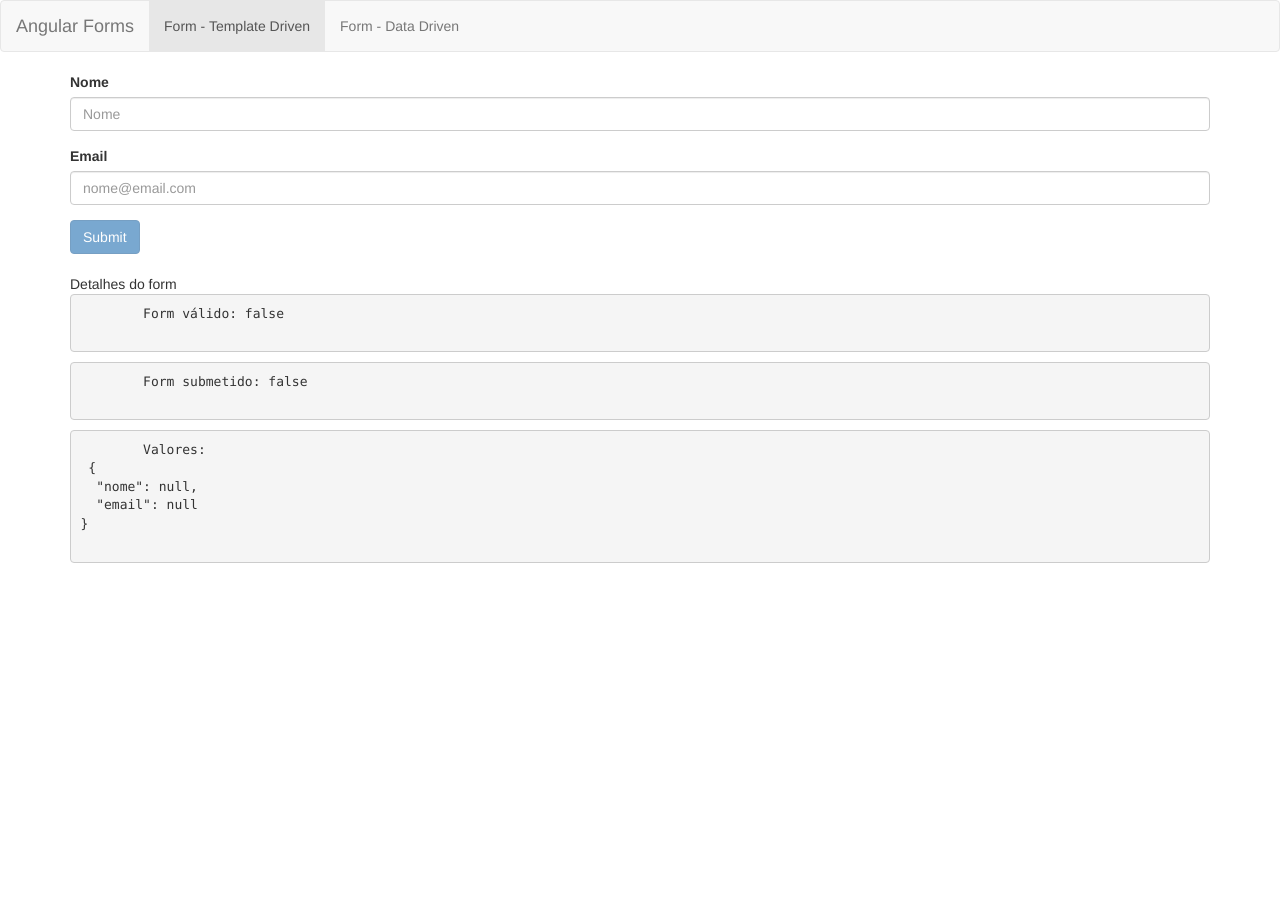
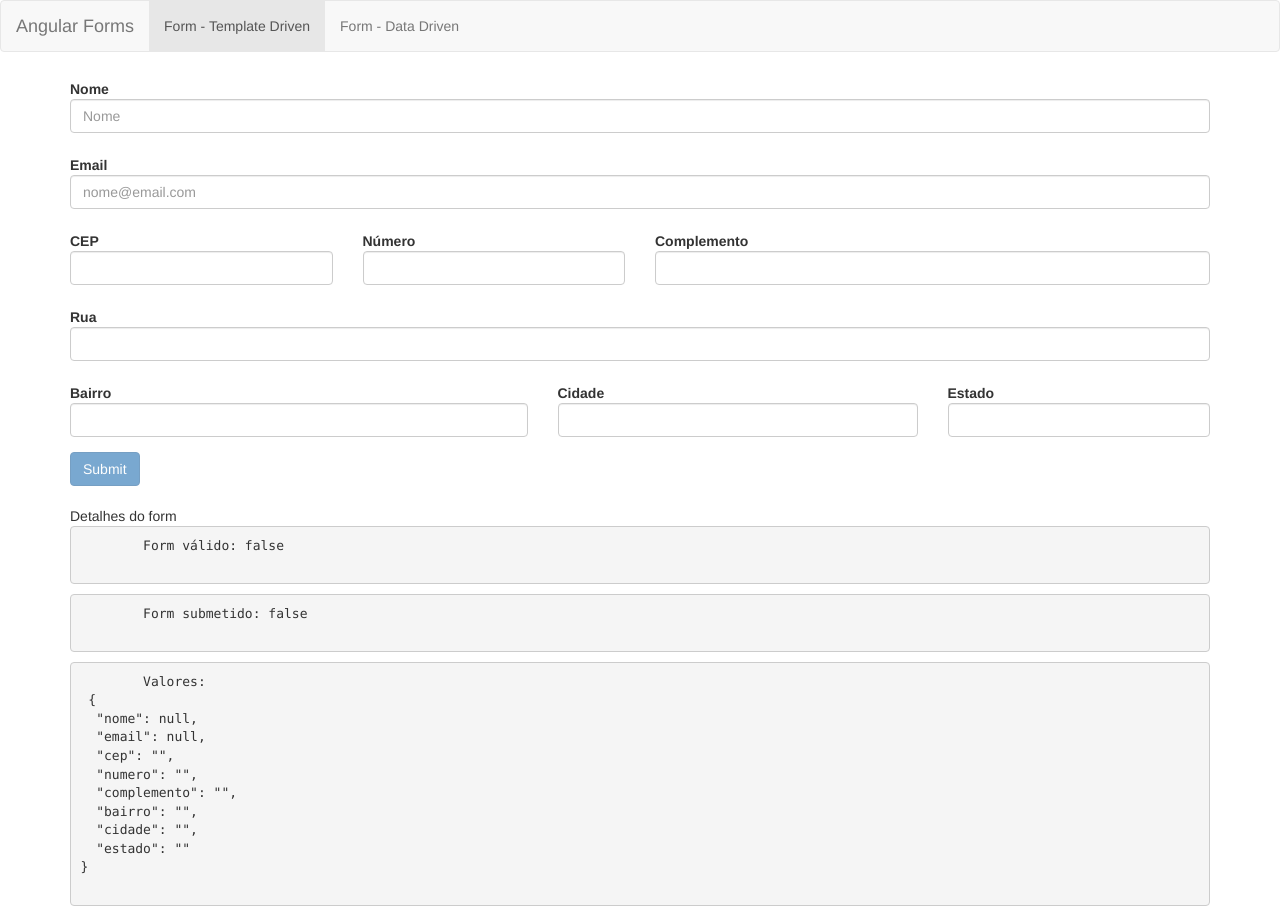
Before and after one commit to regisPatrick/CursoAngular2, an Angular app in the folder forms/: page /templateForm in a window 1280 px wide. Before the commit the page ends 800 px from the top, so only its background shows below. Built offline with nearby package versions, Linux system fonts and the light colour scheme.

Commit message:
commit 10-04-2020

```diff
--- a/forms/src/app/template-form/template-form.component.html
+++ b/forms/src/app/template-form/template-form.component.html
@@ -1,36 +1,134 @@
-<form #f="ngForm" (ngSubmit)="onSubmit(f)">
-    <div class="form-group"
-        [class.has-error]="!nome.valid && nome.touched"
+<form #f="ngForm" (ngSubmit)="onSubmit(f)" class="form-horizontal">
+    <div class="form-group" [class.has-error]="!nome.valid && nome.touched"
         [class.has-feedback]="!nome.valid && nome.touched">
+
+        <div class="col-sm-12">
             <label for="nome" class="control-label">Nome</label>
-        <input type="text" class="form-control" name="nome"
-        id="nome" placeholder="Nome" [ngModel]="usuario.nome" required #nome="ngModel"/>
+        </div>
+
+        <div class="col-sm-12">
+            <input type="text" class="form-control" name="nome" id="nome" placeholder="Nome" [ngModel]="usuario.nome"
+                required #nome="ngModel" />
             <!-- <div>
             {{ nome.className }}
         </div> -->
-        <span class="glyphicon glyphicon-remove form-control-feedback"
-        aria-hidden="true" *ngIf="!nome.valid && nome.touched" ></span>
+            <span class="glyphicon glyphicon-remove form-control-feedback" aria-hidden="true"
+                *ngIf="!nome.valid && nome.touched"></span>
             <span id="nome" class="sr-only" *ngIf="!nome.valid && nome.touched">(error)</span>
-        <div *ngIf="!nome.valid && nome.touched"
-            class="alert alert-danger" role="alert">
+            <div *ngIf="!nome.valid && nome.touched" class="alert alert-danger" role="alert">
                 Nome é obrigatório.
             </div>
         </div>
+    </div>
 
-    <div class="form-group"
-        [class.has-error]="!email.valid && email.touched"
+    <div class="form-group" [class.has-error]="!email.valid && email.touched"
         [class.has-feedback]="!email.valid && email.touched">
+        <div class="col-sm-12">
             <label for="email" class="control-label">Email</label>
-        <input type="email" class="form-control" name="email"
-        id="email" placeholder="nome@email.com" [ngModel]="usuario.email" required email #email="ngModel"/>
+        </div>
+
+        <div class="col-sm-12">
+            <input type="email" class="form-control" name="email" id="email" placeholder="nome@email.com"
+                [ngModel]="usuario.email" required email #email="ngModel" />
             <!-- pattern="[a-z0-9!#$%&'*+/=?^_`{|}~-]+(?:\.[a-z0-9!#$%&'*+/=?^_`{|}~-]+)*@(?:[a-z0-9](?:[a-z0-9-]*[a-z0-9])?\.)+[a-z0-9](?:[a-z0-9-]*[a-z0-9])?" -->
 
-        <span class="glyphicon glyphicon-remove form-control-feedback"
-        aria-hidden="true" *ngIf="!email.valid && email.touched" ></span>
+            <span class="glyphicon glyphicon-remove form-control-feedback" aria-hidden="true"
+                *ngIf="!email.valid && email.touched"></span>
             <span id="email" class="sr-only" *ngIf="!email.valid && email.touched">(error)</span>
-        <div *ngIf="!email.valid && email.touched"
-            class="alert alert-danger" role="alert">
+            <div *ngIf="!email.valid && email.touched" class="alert alert-danger" role="alert">
                 Email inválido.
+            </div>
+        </div>
+    </div>
+
+    <div class="form-group">
+
+        <div class="col-md-3" [class.has-error]="!cep.valid && cep.touched"
+            [class.has-feedback]="!cep.valid && cep.touched">
+            <label for="cep" class="control-label">CEP</label>
+            <input type="text" class="form-control" id="cep" name="cep" ngModel required #cep="ngModel" />
+            <span class="glyphicon glyphicon-remove form-control-feedback" aria-hidden="true"
+                *ngIf="!cep.valid && cep.touched"></span>
+            <span id="cep" class="sr-only" *ngIf="!cep.valid && cep.touched">(error)</span>
+            <div *ngIf="!cep.valid && cep.touched" class="alert alert-danger" role="alert">
+                CEP é obrigatório.
+            </div>
+        </div>
+
+        <div class="col-md-3" [class.has-error]="!numero.valid && numero.touched"
+            [class.has-feedback]="!numero.valid && numero.touched">
+            <label for="numero" class="control-label">Número</label>
+            <input type="text" class="form-control" id="numero" name="numero" ngModel required #numero="ngModel" />
+            <span class="glyphicon glyphicon-remove form-control-feedback" aria-hidden="true"
+                *ngIf="!numero.valid && numero.touched"></span>
+            <span id="numero" class="sr-only" *ngIf="!numero.valid && numero.touched">(error)</span>
+            <div *ngIf="!numero.valid && numero.touched" class="alert alert-danger" role="alert">
+                Número é obrigatório.
+            </div>
+        </div>
+
+        <div class="col-md-6">
+            <label for="complemento" class="control-label">Complemento</label>
+            <input type="text" class="form-control" id="complemento" name="complemento" ngModel
+                #complemento="ngModel" />
+        </div>
+
+    </div>
+
+    <div class="form-group" [class.has-error]="!rua.valid && rua.touched"
+        [class.has-feedback]="!rua.valid && rua.touched">
+
+        <div class="col-sm-12">
+            <label for="rua" class="control-label">Rua</label>
+        </div>
+
+        <div class="col-sm-12">
+            <input type="text" class="form-control" name="rua" id="rua" [ngModel]="usuario.rua" required #rua="ngModel"/>
+            <span class="glyphicon glyphicon-remove form-control-feedback" aria-hidden="true"
+                *ngIf="!rua.valid && rua.touched"></span>
+            <span id="rua" class="sr-only" *ngIf="!rua.valid && rua.touched">(error)</span>
+            <div *ngIf="!rua.valid && rua.touched" class="alert alert-danger" role="alert">
+                Rua é obrigatório.
+            </div>
+        </div>
+    </div>
+
+    <div class="form-group">
+
+        <div class="col-md-5" [class.has-error]="!bairro.valid && bairro.touched"
+            [class.has-feedback]="!bairro.valid && bairro.touched">
+            <label for="bairro" class="control-label">Bairro</label>
+            <input type="text" class="form-control" id="bairro" name="bairro" ngModel required #bairro="ngModel" />
+            <span class="glyphicon glyphicon-remove form-control-feedback" aria-hidden="true"
+                *ngIf="!bairro.valid && bairro.touched"></span>
+            <span id="bairro" class="sr-only" *ngIf="!bairro.valid && bairro.touched">(error)</span>
+            <div *ngIf="!bairro.valid && bairro.touched" class="alert alert-danger" role="alert">
+                Bairro é obrigatório.
+            </div>
+        </div>
+
+        <div class="col-md-4" [class.has-error]="!cidade.valid && cidade.touched"
+            [class.has-feedback]="!cidade.valid && cidade.touched">
+            <label for="cidade" class="control-label">Cidade</label>
+            <input type="text" class="form-control" id="cidade" name="cidade" ngModel required #cidade="ngModel" />
+            <span class="glyphicon glyphicon-remove form-control-feedback" aria-hidden="true"
+                *ngIf="!cidade.valid && cidade.touched"></span>
+            <span id="cidade" class="sr-only" *ngIf="!cidade.valid && cidade.touched">(error)</span>
+            <div *ngIf="!cidade.valid && cidade.touched" class="alert alert-danger" role="alert">
+                Cidade é obrigatório.
+            </div>
+        </div>
+
+        <div class="col-md-3" [class.has-error]="!estado.valid && estado.touched"
+            [class.has-feedback]="!estado.valid && estado.touched">
+            <label for="estado" class="control-label">Estado</label>
+            <input type="text" class="form-control" id="estado" name="estado" ngModel required #estado="ngModel" />
+            <span class="glyphicon glyphicon-remove form-control-feedback" aria-hidden="true"
+                *ngIf="!estado.valid && estado.touched"></span>
+            <span id="estado" class="sr-only" *ngIf="!estado.valid && estado.touched">(error)</span>
+            <div *ngIf="!estado.valid && estado.touched" class="alert alert-danger" role="alert">
+                Estado é obrigatório.
+            </div>
         </div>
 
     </div>
```
Lines whose indentation alone changed are shown as unchanged.
